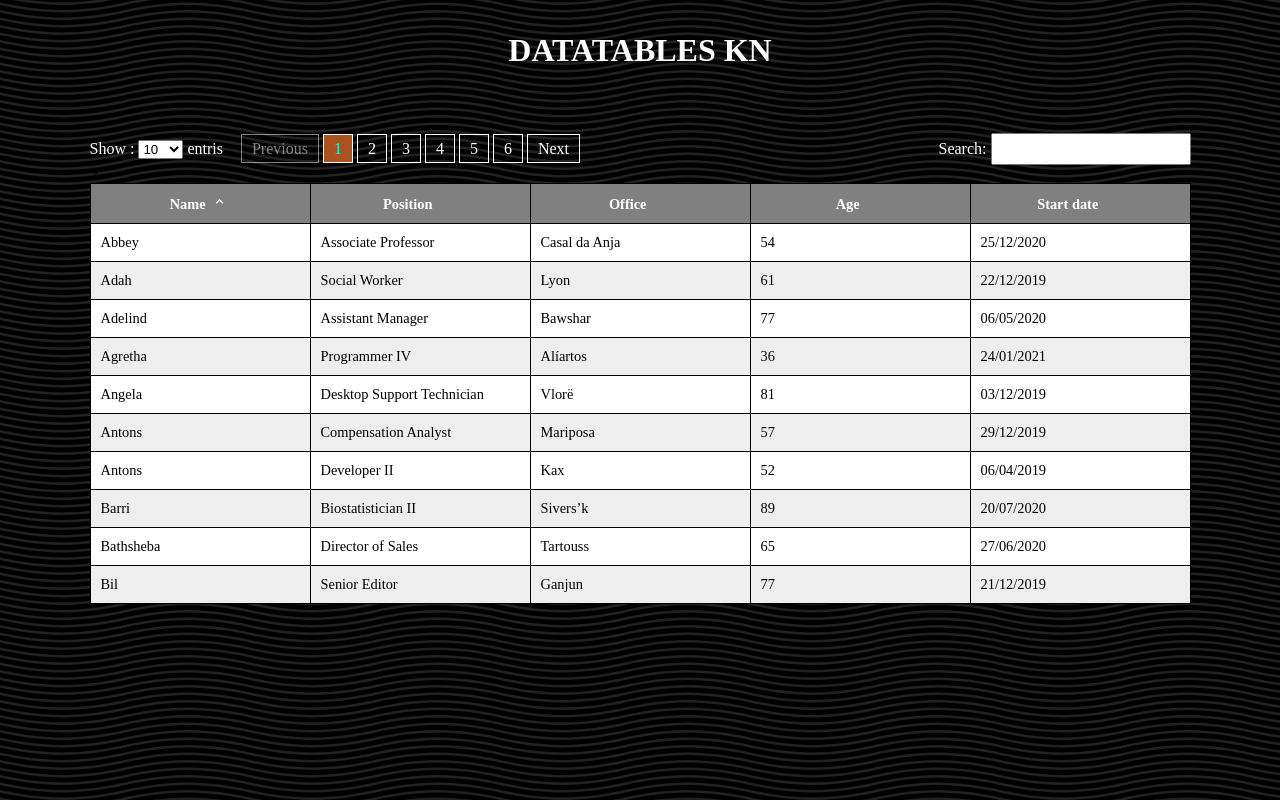
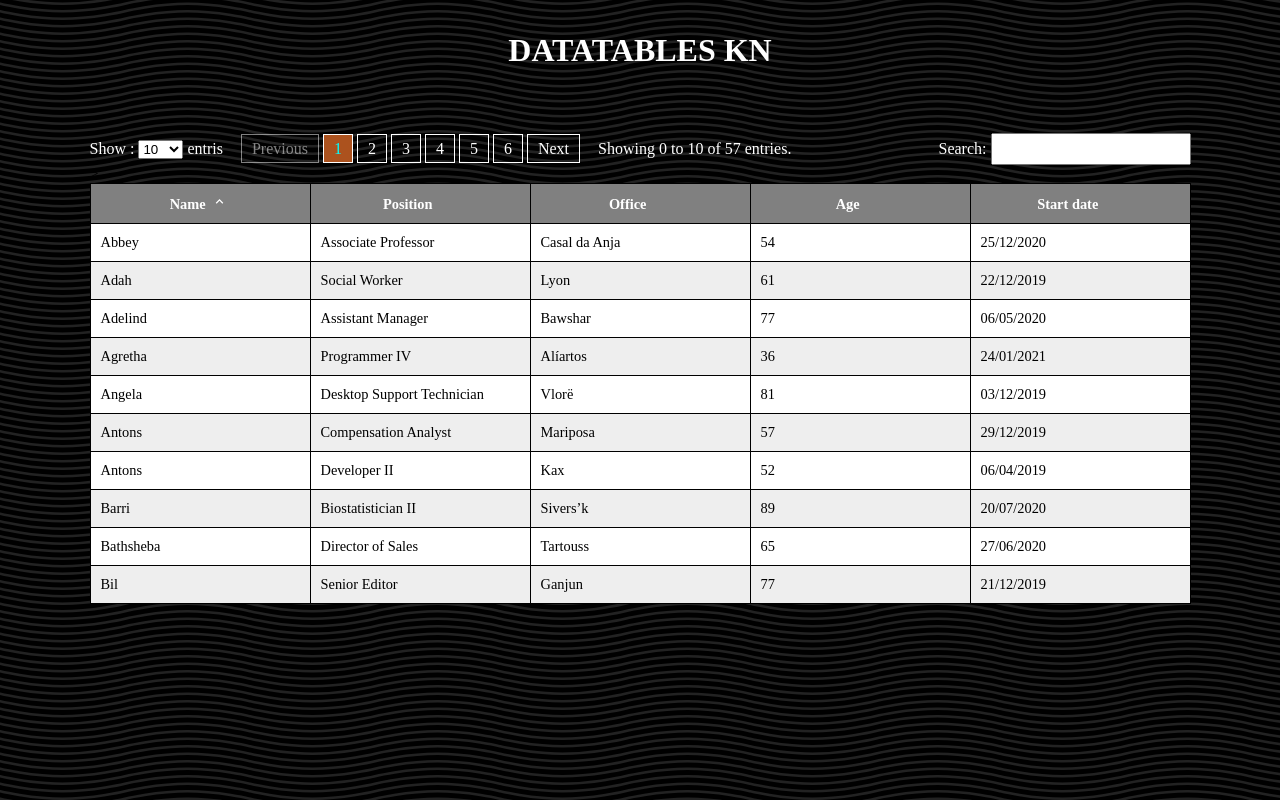
Before and after one commit to 24hdev-khanhnoi/datatables-fe, a plain HTML site: page index.html in a window 1280 px wide. Drawn offline with Linux system fonts and the light colour scheme.

Commit message:
add showing description

```diff
--- a/index.html
+++ b/index.html
@@ -35,10 +35,15 @@
                 <a href="#">4</a>
                 <a href="#" id='nextId'>Next</a> -->
             </div>
+
+            <p class='description' id='descriptionId'></p>
+
             <form class="search">
                 <label for="search">Search:</label>
                 <input id='searchId' type="text" name="search">
             </form>
+
+
 
         </div>>
         <table id="table_id" class="display">
--- a/main.js
+++ b/main.js
@@ -3,6 +3,7 @@ console.log("1".localeCompare("2"));
 
 console.log("------TABLE---------");
 //elm
+const showDescriptionElm = document.querySelector("#descriptionId");
 const selectShowElm = document.querySelector("#showId");
 const paginationElm = document.querySelector("#paginationId");
 const bodyTableElm = document.querySelector("#bodyTableId");
@@ -74,6 +75,7 @@ const renderTable = (data, options, first) => {
   let start = (page - 1) * show;
   let end = start + show < data.length ? start + show : data.length;
   console.log(start + "->" + end);
+  showingDescripton(start, end);
   // if (start == 0 && end == 0) return;
   let htmlText = "";
   for (let i = start; i < end; i++) {
@@ -227,6 +229,14 @@ const handlePagination = (newPageClick) => {
   renderTable(data, options);
 };
 
+const showingDescripton = (start, end) => {
+  showDescriptionElm.innerHTML = `Showing ${start} to  ${end} of  ${
+    data.length
+  } entries. <br> ${
+    data.length < mockData.length ? "( filtered from 57 total entries)" : ""
+  } `;
+};
+
 //usage:
 
 // fetchData.then((data) => {
--- a/style.css
+++ b/style.css
@@ -60,6 +60,10 @@ h1 {
 .disable {
     opacity: 0.5;
     pointer-events: none;
+}
+
+.description {
+    margin-left: 1em;
 }
 
 .search {
```
